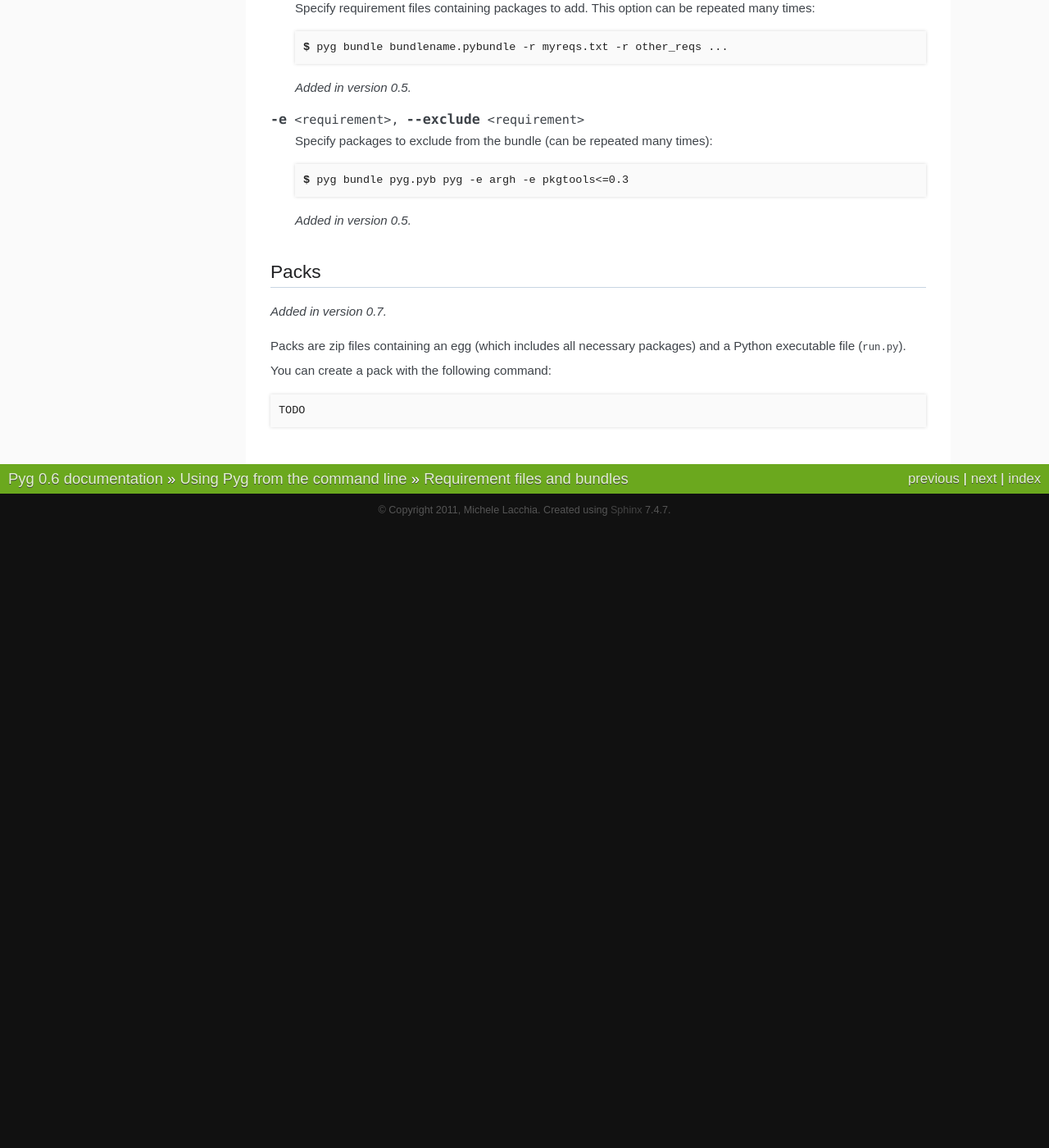
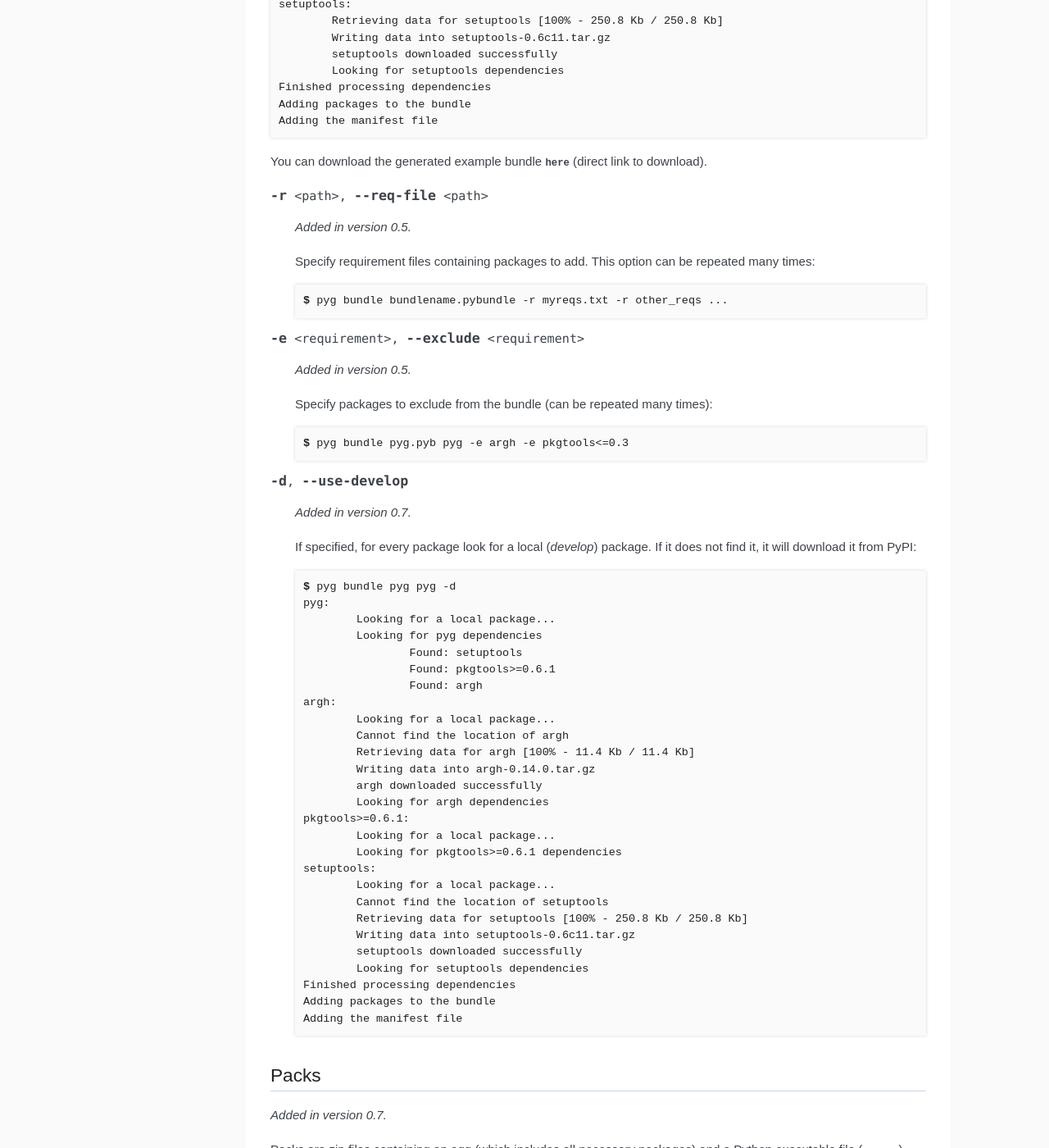
Before and after one commit to rubik/pyg, a Sphinx documentation site: the page built from docs/cmdline/req_bund.rst, in a window 1280 px wide and 1400 px high, scrolled down 2070 px. Shown: the whole window at 82% size. Built offline with Sphinx 7.4.7, drawn with Linux system fonts in a browser that asks for light colours; before the commit the page ends 2712 px from its top, so only the background shows below that; some of the changed text lies outside the part shown.

Commit message:
Updated docs

```diff
--- a/docs/cmdline/req_bund.rst
+++ b/docs/cmdline/req_bund.rst
@@ -6,51 +6,63 @@
 Freezing requirements
 ---------------------
 
+.. versionchanged:: 0.7
+    From Pyg v0.7 onwards, this command has been renamed ``pyg site``.
+
 When you launch::
 
-    $ pyg freeze
+    $ pyg site
 
 Pyg tries to detect all installed packages and prints requirements on Standard Output::
 
-    BeautifulSoup==3.2.0
+    # Python version: '2.7.1+ (r271:86832, Apr 11 2011, 18:05:24) \n[GCC 4.5.2]'
+    # Python version info: '2.7.1.final.0'
+    # Python Prefix: '/usr'
+    # Platform: 'linux-i686'
+    # Pyg version: '0.6'
+
+    Brlapi==0.5.5
     BzrTools==2.3.1
-    Fabric==0.9.3
-    Jinja2==2.5.5
-    Logbook==0.3
-    Mako==0.3.6
-    MarkupSafe==0.9.2
-    PAM==0.4.2
-    Pygments==1.4
-    SQLAlchemy==0.6.4
-    Sphinx==1.0.7
+    Cython==0.14.1
     ...
-    pytz==2010b
-    simplejson==2.1.2
-    system_service==0.1.6
-    ubuntu_dev_tools==0.120
-    ufw==0.30.0_3ubuntu1
-    unattended_upgrades==0.1
-    urllib3==0.3.1
     wadllib==1.1.8
-    wsgi_intercept==0.4
+    wsgi-intercept==0.4
+    wsgiref==0.1.2
     xkit==0.0.0
     zope.interface==3.6.1
 
-.. program:: freeze
+Note that the first lines -- information about the site -- are commented, so that if they're written into a requirement file, they will be ignored.
+
+.. program:: site
 
 .. option:: -f <path>, --file <path>
 
     Write requirements into the specified file.
     Equivalent to::
 
-        $ pyg freeze > reqfile.txt
+        $ pyg site > reqfile.txt
 
 .. option:: -c, --count
 
     Return the number of installed packages::
 
-        $ pyg freeze -c
+        $ pyg site -c
         55
+
+.. option:: -n, --no-info
+
+    Do not add site information::
+
+        $ pyg site -n
+        Brlapi==0.5.5
+        BzrTools==2.3.1
+        Cython==0.14.1
+        ...
+        wadllib==1.1.8
+        wsgi-intercept==0.4
+        wsgiref==0.1.2
+        xkit==0.0.0
+        zope.interface==3.6.1
 
 .. _bundles:
 
@@ -104,19 +116,54 @@
 
 .. option:: -r <path>, --req-file <path>
 
+    .. versionadded:: 0.5
+
     Specify requirement files containing packages to add. This option can be repeated many times::
 
         $ pyg bundle bundlename.pybundle -r myreqs.txt -r other_reqs ...
 
+.. option:: -e <requirement>, --exclude <requirement>
+
     .. versionadded:: 0.5
-
-.. option:: -e <requirement>, --exclude <requirement>
 
     Specify packages to exclude from the bundle (can be repeated many times)::
 
         $ pyg bundle pyg.pyb pyg -e argh -e pkgtools<=0.3
 
-    .. versionadded:: 0.5
+
+.. option:: -d, --use-develop
+
+    .. versionadded:: 0.7
+
+    If specified, for every package look for a local (*develop*) package. If it does not find it, it will download it from PyPI::
+
+        $ pyg bundle pyg pyg -d
+        pyg:
+                Looking for a local package...
+                Looking for pyg dependencies
+                        Found: setuptools
+                        Found: pkgtools>=0.6.1
+                        Found: argh
+        argh:
+                Looking for a local package...
+                Cannot find the location of argh
+                Retrieving data for argh [100% - 11.4 Kb / 11.4 Kb]
+                Writing data into argh-0.14.0.tar.gz
+                argh downloaded successfully
+                Looking for argh dependencies
+        pkgtools>=0.6.1:
+                Looking for a local package...
+                Looking for pkgtools>=0.6.1 dependencies
+        setuptools:
+                Looking for a local package...
+                Cannot find the location of setuptools
+                Retrieving data for setuptools [100% - 250.8 Kb / 250.8 Kb]
+                Writing data into setuptools-0.6c11.tar.gz
+                setuptools downloaded successfully
+                Looking for setuptools dependencies
+        Finished processing dependencies
+        Adding packages to the bundle
+        Adding the manifest file
 
 
 Packs
```
